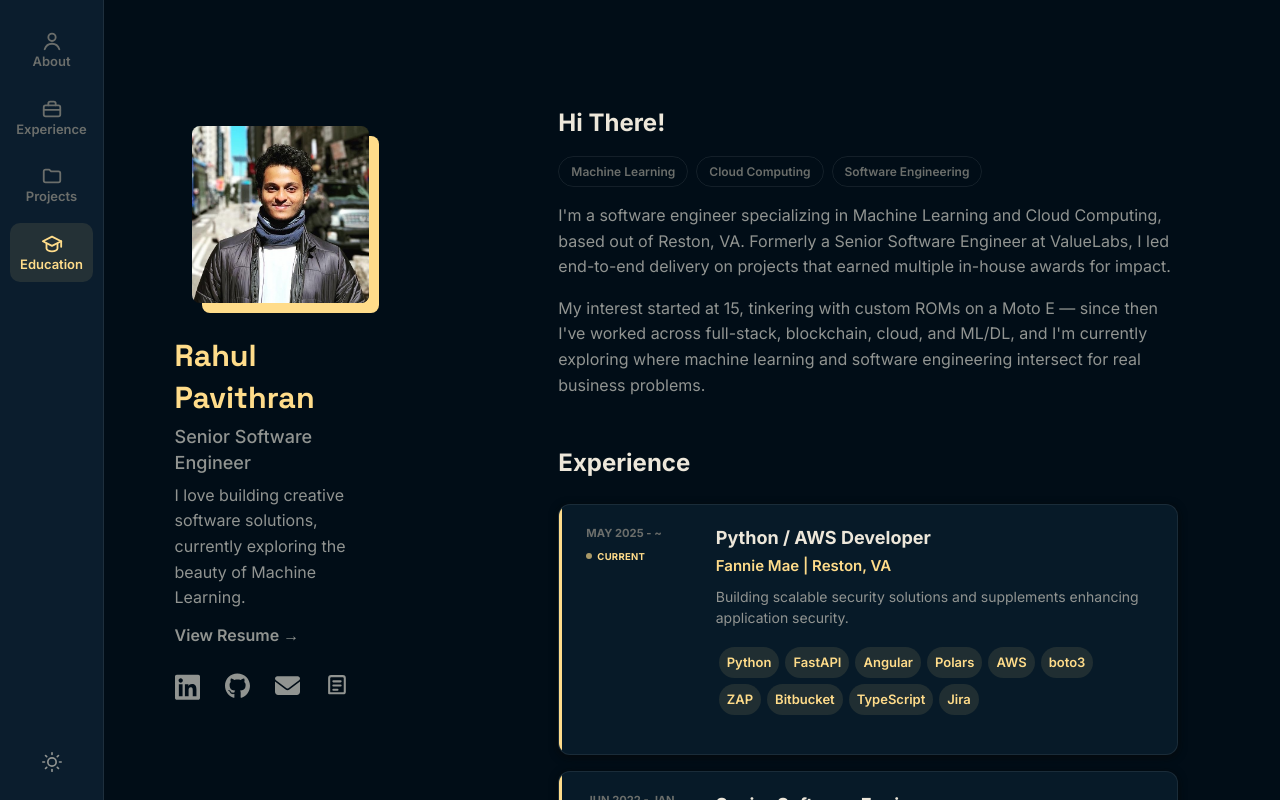
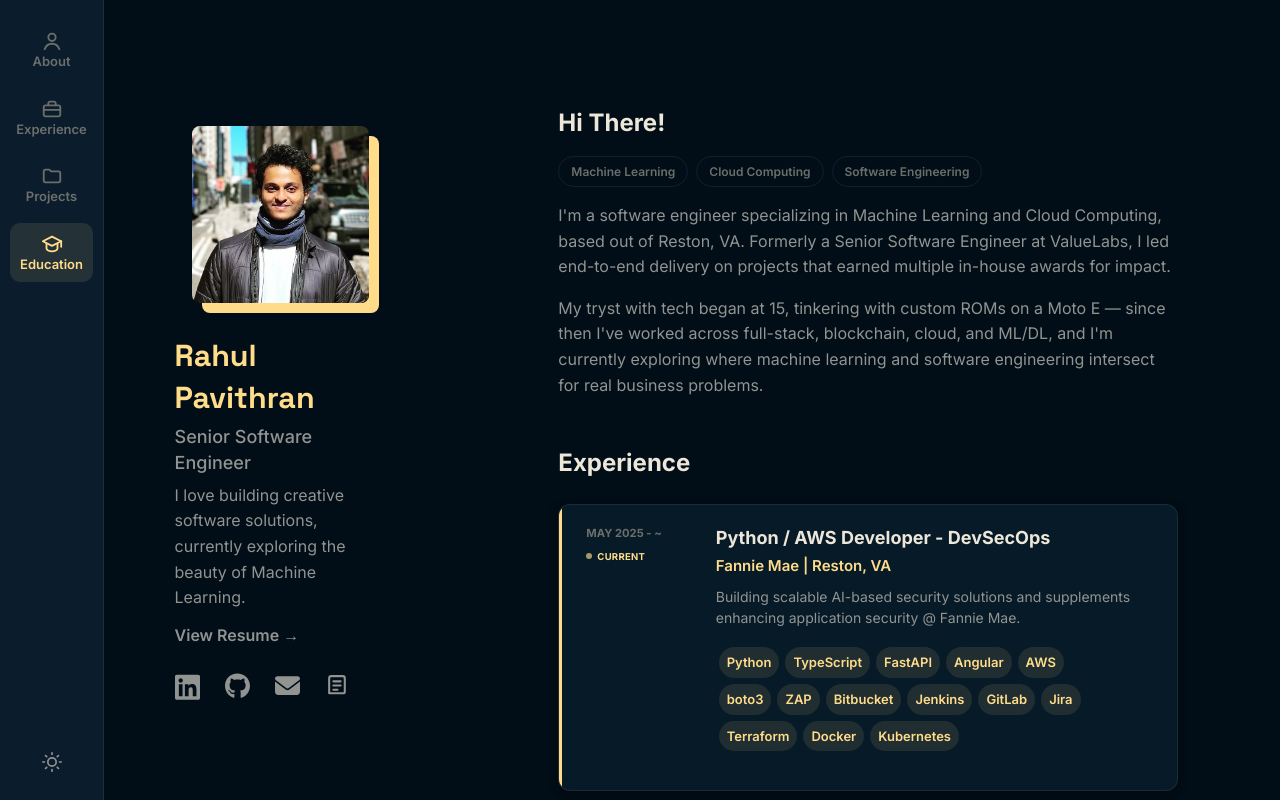
Before and after one commit to alpha2303/alpha2303.github.io, a React (Vite) app: page / in a window 1280 px wide. Built offline with nearby package versions, Linux system fonts and the light colour scheme.

Commit message:
Update About copy and Fannie Mae experience details
Broaden the role title and skill list, and refresh the about blurb
wording.

```diff
--- a/src/content.ts
+++ b/src/content.ts
@@ -8,29 +8,33 @@
 
 export const aboutSection: Array<string> = [
   "I'm a software engineer specializing in Machine Learning and Cloud Computing, based out of Reston, VA. Formerly a Senior Software Engineer at ValueLabs, I led end-to-end delivery on projects that earned multiple in-house awards for impact.",
-  "My interest started at 15, tinkering with custom ROMs on a Moto E — since then I've worked across full-stack, blockchain, cloud, and ML/DL, and I'm currently exploring where machine learning and software engineering intersect for real business problems.",
+  "My tryst with tech began at 15, tinkering with custom ROMs on a Moto E — since then I've worked across full-stack, blockchain, cloud, and ML/DL, and I'm currently exploring where machine learning and software engineering intersect for real business problems.",
 ];
 
 export const expArray: Array<Experience> = [
   {
     dateFrom: "MAY 2025",
     dateTo: "~",
-    title: "Python / AWS Developer",
+    title: "Python / AWS Developer - DevSecOps",
     company: "Fannie Mae",
     location: "Reston, VA",
     skills: [
       "Python",
+      "TypeScript",
       "FastAPI",
       "Angular",
-      "Polars",
       "AWS",
       "boto3",
       "ZAP",
       "Bitbucket",
-      "TypeScript",
+      "Jenkins",
+      "GitLab",
       "Jira",
+      "Terraform",
+      "Docker",
+      "Kubernetes",
     ],
-    desc: "Building scalable security solutions and supplements enhancing application security.",
+    desc: "Building scalable AI-based security solutions and supplements enhancing application security @ Fannie Mae.",
     url: "https://www.linkedin.com/company/fanniemae/",
   },
   {
```
